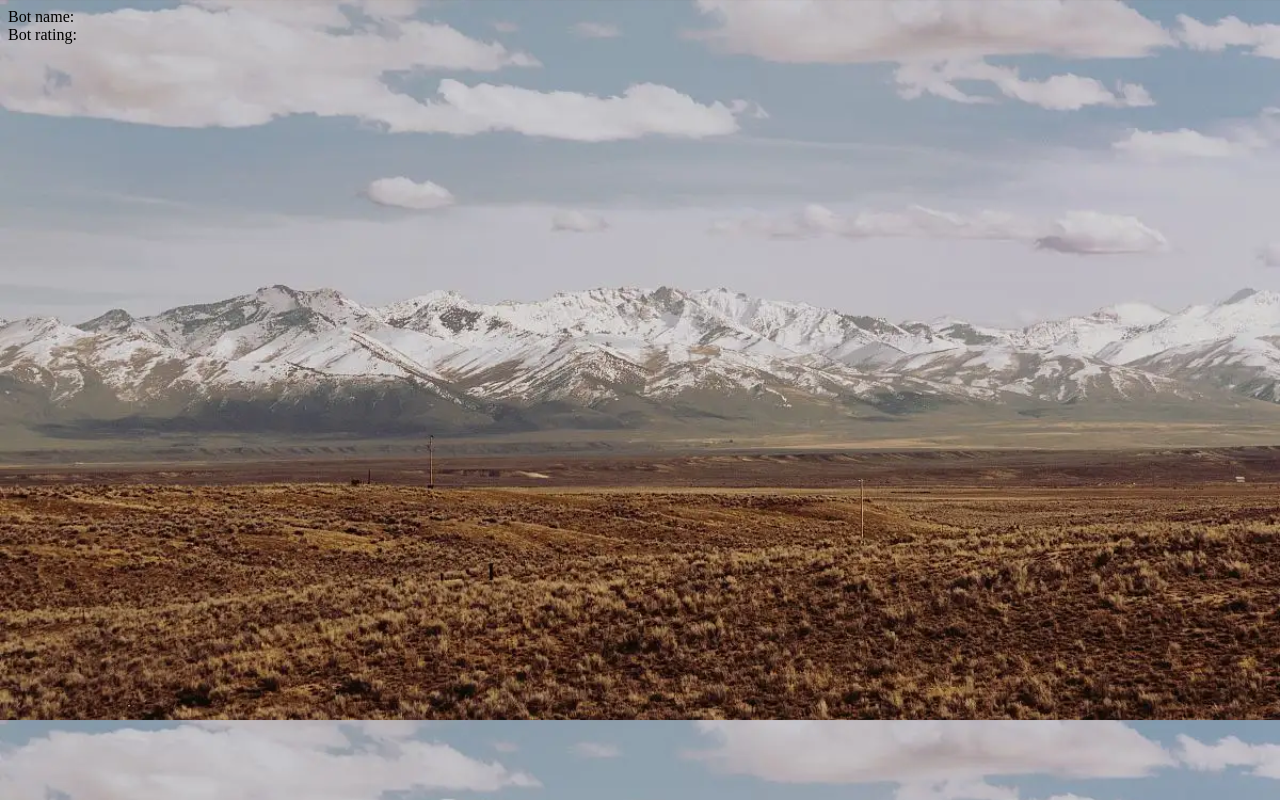
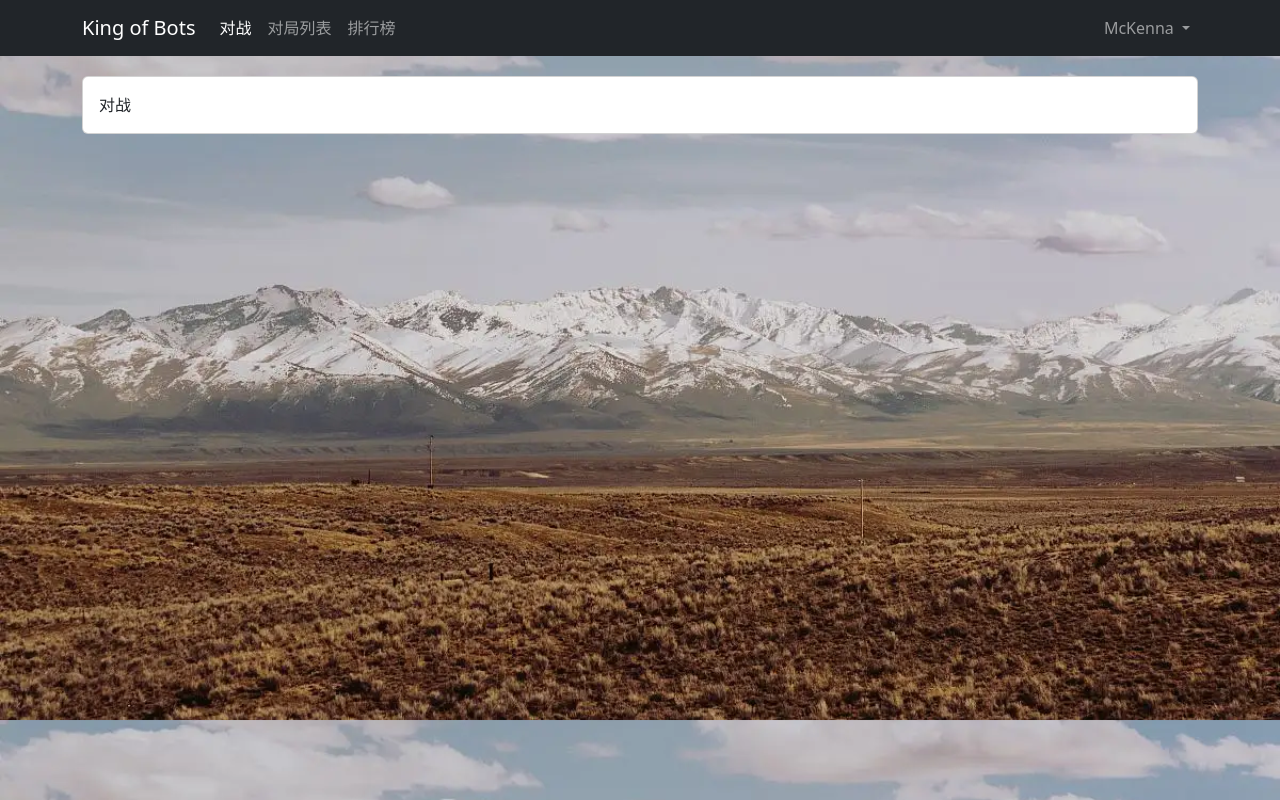
Before and after one commit to ppshuX/kob, a Vue app in the folder web/: page /pk in a window 1280 px wide. Built offline with nearby package versions, Linux system fonts and the light colour scheme; no server answers.

Commit message:
build the frame

```diff
--- a/web/package.json
+++ b/web/package.json
@@ -8,6 +8,7 @@
     "lint": "vue-cli-service lint"
   },
   "dependencies": {
+    "@popperjs/core": "^2.11.8",
     "bootstrap": "^5.3.3",
     "core-js": "^3.8.3",
     "jquery": "^3.7.1",
--- a/web/src/App.vue
+++ b/web/src/App.vue
@@ -1,33 +1,17 @@
 <template>
-  <div>Bot name:{{ bot_name }}</div>
-  <div>Bot rating:{{ bot_rating }}</div>
-  <router-view/>
+  <NavBar />
+  <router-view></router-view>
 </template>
 
 <script>
-import $ from 'jquery';
-import { ref } from 'vue';
+import NavBar from './components/NavBar.vue'
+import "bootstrap/dist/css/bootstrap.min.css"
+import "bootstrap/dist/js/bootstrap"
 
 export default {
-  name:"App",
-  setup: () => {
-    let bot_name = ref("");
-    let bot_rating = ref("");
-
-    $.ajax({
-      url: "http://127.0.0.1:3000/pk/getbotinfo/",
-      type: "get",
-      success: resp => {
-        bot_name.value = resp.name;
-        bot_rating.value = resp.rating
-      }
-    });
-
-    return {
-      bot_name,
-      bot_rating,
-    }
-  }
+ components: {
+  NavBar,
+ }
 }
 </script>
 
--- /dev/null
+++ b/web/src/components/ContentField.vue
@@ -0,0 +1,18 @@
+<template>
+ <div class="container content-field">
+        <div class="card">
+            <div class="card-body">
+                <slot></slot>
+            </div>
+        </div>
+    </div>
+</template>
+
+<script>
+</script>
+
+<style scoped>
+div.content-field {
+    margin-top: 20px;
+}
+</style>
--- /dev/null
+++ b/web/src/components/NavBar.vue
@@ -0,0 +1,54 @@
+<template>
+    <nav class="navbar navbar-expand-lg navbar-dark bg-dark">
+  <div class="container">
+    <router-link class="navbar-brand" :to="{name: 'home'}">King of Bots</router-link>
+    <button class="navbar-toggler" type="button" data-bs-toggle="collapse" data-bs-target="#navbarNavDropdown" aria-controls="navbarNavDropdown" aria-expanded="false" aria-label="Toggle navigation">
+      <span class="navbar-toggler-icon"></span>
+    </button>
+    <div class="collapse navbar-collapse" id="navbarNavDropdown">
+      <ul class="navbar-nav">
+        <li class="nav-item">
+          <router-link :class="route_name == 'pk_index' ? 'nav-link active' : 'nav-link'" :to="{name: 'pk_index'}">对战</router-link>
+        </li>
+        <li class="nav-item">
+          <router-link :class="route_name == 'record_index' ? 'nav-link active' : 'nav-link'" :to="{name: 'record_index'}">对局列表</router-link>
+        </li>
+        <li class="nav-item">
+          <router-link :class="route_name == 'ranklist_index' ? 'nav-link active' : 'nav-link'" :to="{name: 'ranklist_index'}">排行榜</router-link>
+        </li>
+      </ul>
+    </div>
+      <ul class="navbar-nav">
+        <li class="nav-item dropdown">
+          <a class="nav-link dropdown-toggle" href="#" role="button" data-bs-toggle="dropdown" aria-expanded="false">
+            McKenna
+          </a>
+          <ul class="dropdown-menu">
+            <li><router-link class="dropdown-item" :to="{name: 'user_bot_index'}">My Bot</router-link></li>
+            <li><a class="dropdown-item" href="#">Exit</a></li>
+          </ul>
+        </li>
+      </ul>
+  </div>
+</nav>
+</template>
+
+<script>
+import { useRoute } from 'vue-router';
+import { computed } from 'vue';
+
+export default {
+    setup() {
+        const route = useRoute();
+        let route_name = computed(() => route.name)
+
+        return {
+            route_name
+        }
+    }
+}
+</script>
+
+<style scoped>
+
+</style>
--- a/web/src/router/index.js
+++ b/web/src/router/index.js
@@ -1,7 +1,45 @@
 import { createRouter, createWebHistory } from 'vue-router'
+import PkIndexView from '../views/pk/PkIndexView.vue'
+import RecordIndexView from '../views/record/RecordIndedxView.vue'
+import RankListIndexView from '../views/ranklist/RankListIndexView.vue'
+import UserBotIndexView from '../views/user/bots/UserBotIndexView.vue'
+import NotFoundView from '../views/error/NotFoundView.vue'
 
 const routes = [
-
+  {
+    path: "/",
+    name: "home",
+    redirect: "/pk/",
+  },
+  {
+    path: "/pk/",
+    name: "pk_index",
+    component: PkIndexView,
+  },
+  {
+    path: "/record/",
+    name: "record_index",
+    component: RecordIndexView,
+  },
+  {
+    path: "/ranklist/",
+    name: "ranklist_index",
+    component: RankListIndexView,
+  },
+  {
+    path: "/user/bot/",
+    name: "user_bot_index",
+    component: UserBotIndexView,
+  },
+  {
+    path: "/404/",
+    name: "404",
+    component: NotFoundView,
+  },
+  {
+    path: "/:catAll(.*)",
+    redirect: "/404/",
+  }
 ]
 
 const router = createRouter({
--- /dev/null
+++ b/web/src/views/error/NotFoundView.vue
@@ -0,0 +1,19 @@
+<template>
+    <ContentField>
+     404
+    </ContentField>
+ </template>
+
+ <script>
+ import ContentField from '../../components/ContentField.vue'
+
+ export default {
+     components: {
+         ContentField
+     }
+ }
+ </script>
+
+ <style scoped>
+
+ </style>
--- /dev/null
+++ b/web/src/views/pk/PkIndexView.vue
@@ -0,0 +1,19 @@
+<template>
+   <ContentField>
+    对战
+   </ContentField>
+</template>
+
+<script>
+import ContentField from '../../components/ContentField.vue'
+
+export default {
+    components: {
+        ContentField
+    }
+}
+</script>
+
+<style scoped>
+
+</style>
--- /dev/null
+++ b/web/src/views/ranklist/RankListIndexView.vue
@@ -0,0 +1,19 @@
+<template>
+    <ContentField>
+     排行榜
+    </ContentField>
+ </template>
+
+ <script>
+ import ContentField from '../../components/ContentField.vue'
+
+ export default {
+     components: {
+         ContentField
+     }
+ }
+ </script>
+
+ <style scoped>
+
+ </style>
--- /dev/null
+++ b/web/src/views/record/RecordIndedxView.vue
@@ -0,0 +1,19 @@
+<template>
+    <ContentField>
+     对战记录
+    </ContentField>
+ </template>
+
+ <script>
+ import ContentField from '../../components/ContentField.vue'
+
+ export default {
+     components: {
+         ContentField
+     }
+ }
+ </script>
+
+ <style scoped>
+
+ </style>
--- /dev/null
+++ b/web/src/views/user/bots/UserBotIndexView.vue
@@ -0,0 +1,19 @@
+<template>
+    <ContentField>
+     我的bot
+    </ContentField>
+ </template>
+
+ <script>
+ import ContentField from '../../../components/ContentField.vue'
+
+ export default {
+     components: {
+         ContentField
+     }
+ }
+ </script>
+
+ <style scoped>
+
+ </style>
```
Also changed, not shown: 1 other file (tests, documents, lock files or other folders).
